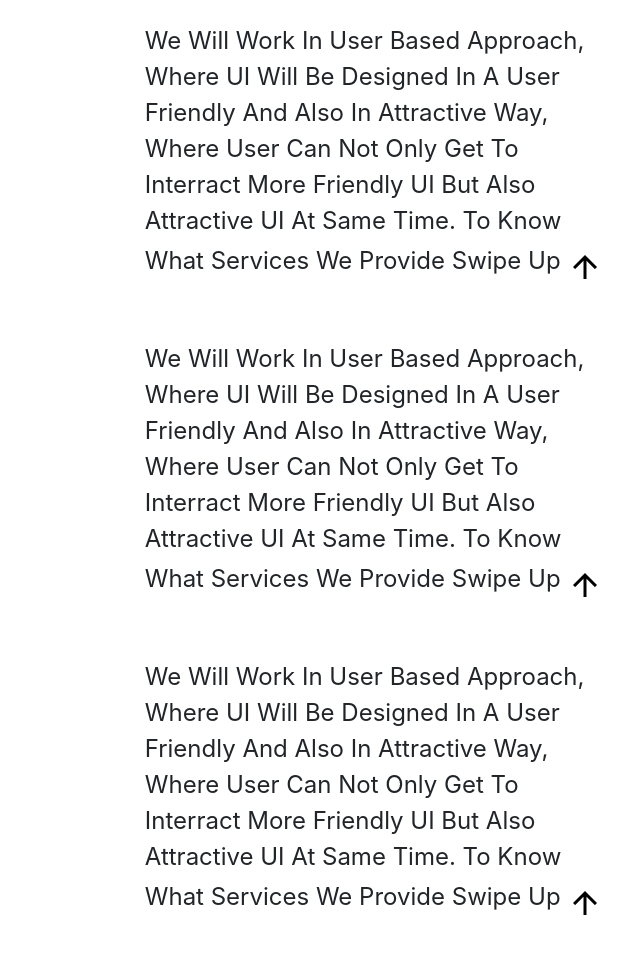
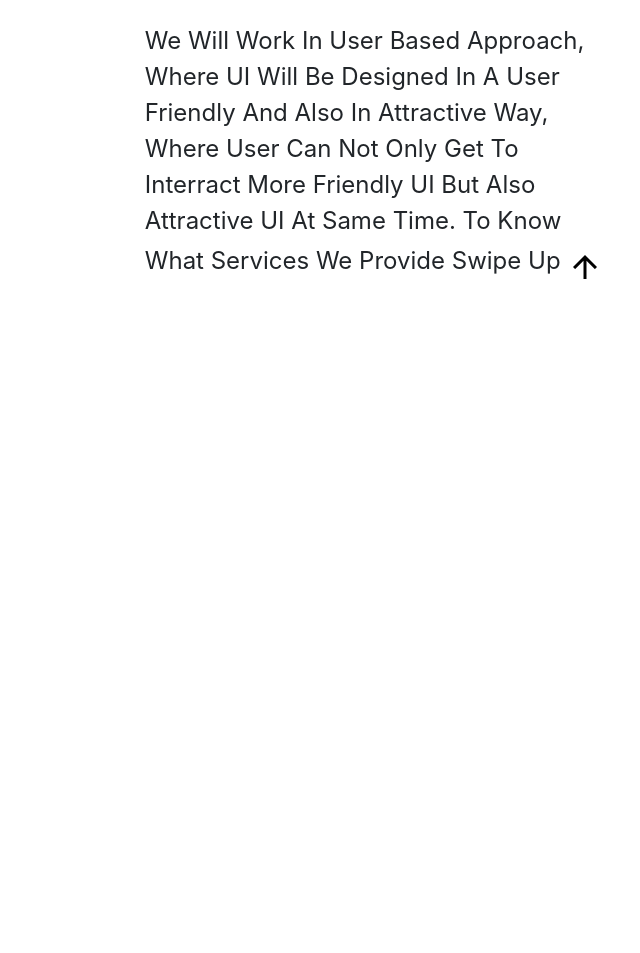
Before and after one commit to adityabarve28/universe_code, a plain HTML site: page index.html in a window 1280 px wide. Shown: the part 631-1584 px from the top of the page, without its empty margins (640-1280 px from the left). After the commit the page ends 968 px from the top, so only its background shows below. Drawn offline with nearby package versions, Linux system fonts and the light colour scheme.

Commit message:
Update index.html

```diff
--- a/index.html
+++ b/index.html
@@ -24,9 +24,7 @@
 	<div class="home" id="home">
 		<p class="home_content_1">Hello welcome to <b>Universe Code!</b> we are here to provide you the best and the responsive websites. we focus on your vision, because your to make your vision real is our goal. while getting your project ready also get some social media advertising related tips from us or grow your business using digital advertising.</p>
 		<p class="home_content_2">we will work in user based approach, where uI will be designed in a user friendly and also in attractive way, where user can not only get to interract more friendly uI but also attractive uI at same time. to know what services we provide swipe up <img src="img/2x/uparrow.png" style="padding-top: 10px;"></p>
-		<p class="home_content_2">we will work in user based approach, where uI will be designed in a user friendly and also in attractive way, where user can not only get to interract more friendly uI but also attractive uI at same time. to know what services we provide swipe up <img src="img/2x/uparrow.png" style="padding-top: 10px;"></p>
-		<p class="home_content_2">we will work in user based approach, where uI will be designed in a user friendly and also in attractive way, where user can not only get to interract more friendly uI but also attractive uI at same time. to know what services we provide swipe up <img src="img/2x/uparrow.png" style="padding-top: 10px;"></p>
-	</div>
+</div>
 
 </div>
 <script>
```
